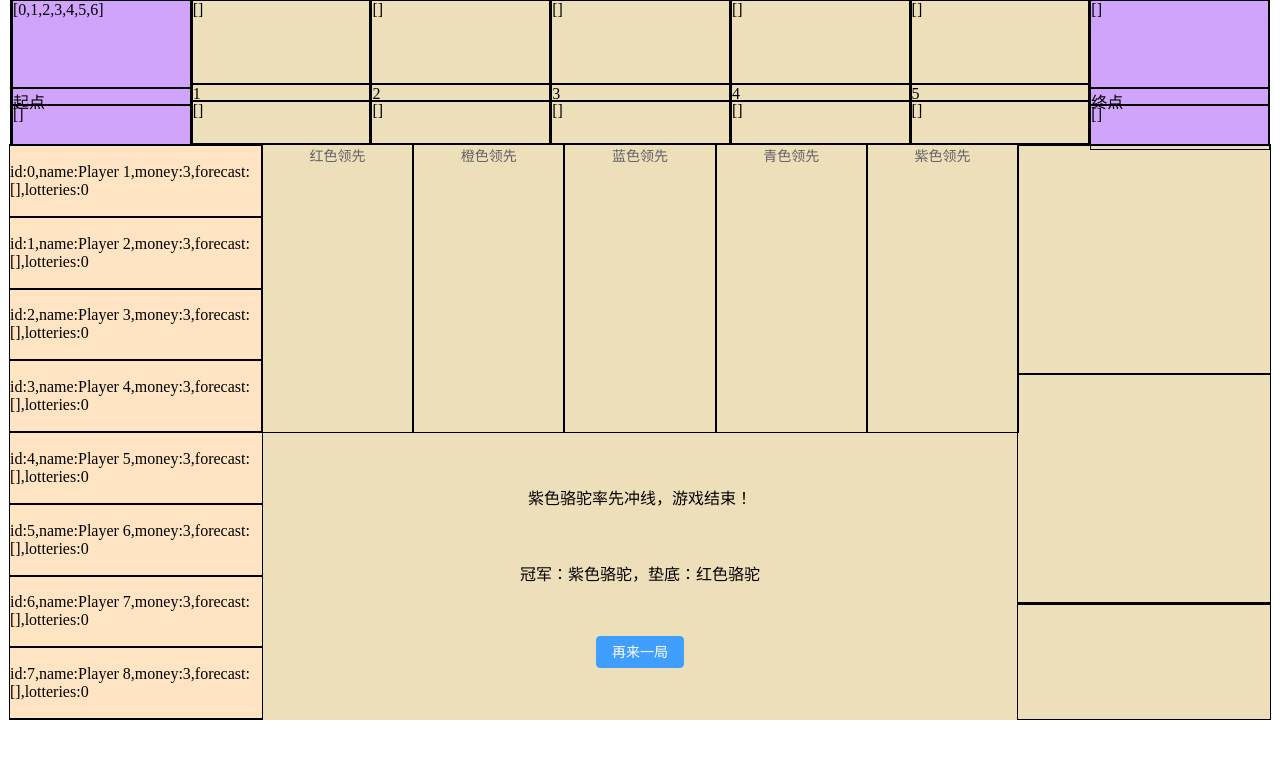
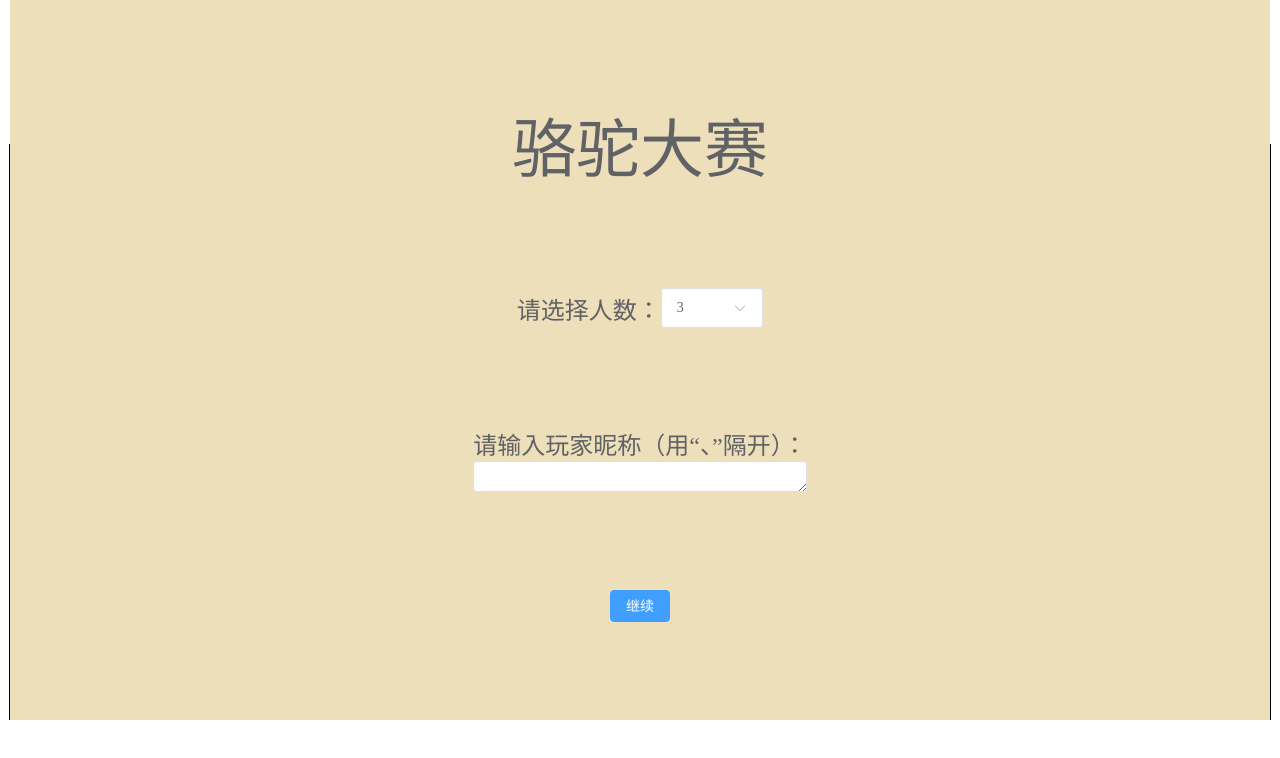
Before and after one commit to Siberia-Young/camel-race, a Vue app: page / in a window 1280 px wide. Shown: the top 758 px of the page. Built offline with nearby package versions, Linux system fonts and the light colour scheme.

Commit message:
增添自定义人数和玩家昵称功能

```diff
--- a/src/App.vue
+++ b/src/App.vue
@@ -22,7 +22,6 @@ export default {
   margin:  auto;
   height: 100vh;
   aspect-ratio: 1.75 / 1;
-  /* 不同版本和不同浏览器的aspect-ratio兼容性解决 */
   max-width: 100vw;
   max-height: 56.25vw;
 }
--- a/src/views/HomeView.vue
+++ b/src/views/HomeView.vue
@@ -1,5 +1,28 @@
 <template>
   <div class="home-view">
+    <div class="info-section" v-if="this.globalState === 'info'">
+      <el-text class="game-title" size="large">骆驼大赛</el-text>
+      <div class="player-num">
+        <el-text size="large">请选择人数：</el-text>
+        <el-select v-model="playerNum" placeholder="请选人数" size="large">
+          <el-option
+            v-for="item in Array.from({ length: 6 }, (_, index) => index + 3)"
+            :key="item"
+            :label="Number(item)"
+            :value="item"
+          />
+        </el-select>
+      </div>
+      <div class="player-name">
+        <el-text size="large">请输入玩家昵称（用“、”隔开）：</el-text>
+        <el-input
+          type="textarea"
+          autosize
+          v-model="customizePlayerNamesStr"
+        ></el-input>
+      </div>
+      <el-button type="primary" @click="next">继续</el-button>
+    </div>
     <div class="top">
       <RaceSection class="race-section" :raceStates="raceStates" />
     </div>
@@ -23,16 +46,11 @@
             >跳过初始化</el-button
           >
           <el-button
-            type="primary"
+            :type="globalState === 'initial' ? 'primary' : 'warning'"
             @click="initialize"
-            v-if="globalState === 'initial'"
-            >初始化</el-button
-          >
-          <el-button
-            type="warning"
-            @click="initialize"
-            v-if="globalState === 'wait'"
-            >重新初始化</el-button
+            >{{
+              globalState === "initial" ? "初始化" : "重新初始化"
+            }}</el-button
           >
           <el-button
             type="primary"
@@ -153,7 +171,9 @@
             </el-radio>
           </el-radio-group>
           <el-button-group class="operate">
-            <div class="current-player">{{ playerNames[currentPlayer] }}</div>
+            <div class="current-player">
+              {{ playerNames[currentPlayer] }}
+            </div>
             <el-button type="danger" @click="reset">重置</el-button>
             <el-button
               type="primary"
@@ -169,7 +189,11 @@
         <div class="finally-section" v-if="globalState === 'finished'">
           <!-- 这里的ranking明明是对象，为什么取不出属性id，请回答 -->
           <div>{{ camels[ranking[0]] }}骆驼率先冲线，游戏结束！</div>
-          <div>冠军：{{ camels[ranking[0]] }}骆驼，垫底：{{ camels[ranking[4]] }}骆驼</div>
+          <div>
+            冠军：{{ camels[ranking[0]] }}骆驼，垫底：{{
+              camels[ranking[4]]
+            }}骆驼
+          </div>
           <el-button type="primary" @click="again">再来一局</el-button>
         </div>
       </div>
@@ -198,10 +222,12 @@ export default {
   },
   data() {
     return {
-      globalState: "finished", //info,initial,wait,running,settling,finished
-      playerNum: 8,
+      globalState: "info", //info,initial,wait,running,settling,finished
+      playerNum: 3,
       currentPlayer: 0,
-      playerNames: [
+      customizePlayerNamesStr: "",
+      customizePlayerNames: [],
+      defaultPlayerNames: [
         "Player 1",
         "Player 2",
         "Player 3",
@@ -240,6 +266,11 @@ export default {
     };
   },
   computed: {
+    playerNames() {
+      return this.customizePlayerNames.length === 0
+        ? this.defaultPlayerNames
+        : this.customizePlayerNames;
+    },
     ranking() {
       let rank = [];
       this.camelStates.slice(0, 5).forEach((camelState, index) => {
@@ -295,6 +326,15 @@ export default {
     },
   },
   watch: {
+    customizePlayerNamesStr: {
+      handler: function (val) {
+        this.customizePlayerNames = val
+          .split(/[、,;，；]/)
+          .map((item) => item.trim())
+          .filter((item) => item != "");
+      },
+      deep: true,
+    },
     trap: {
       handler: function (val) {
         this.raceStates.forEach((raceState) => {
@@ -322,7 +362,9 @@ export default {
       deep: true,
     },
   },
-  mounted() {
+  mounted() {},
+  methods: {
+    init() {
       this.playerNames.slice(0, this.playerNum).forEach((playerName, index) => {
         this.playerStates.push({
           id: index,
@@ -366,7 +408,10 @@ export default {
         this.dices.push(i);
       }
     },
-  methods: {
+    next() {
+      this.globalState = "initial";
+      this.init();
+    },
     skipInitialize() {
       this.camelStates.forEach((camelState) => {
         if (camelState.name === "black" || camelState.name === "white") {
@@ -707,6 +752,54 @@ export default {
   background-color: #eedfbb;
 }
 
+.info-section {
+  height: 100%;
+  aspect-ratio: 1.75 / 1;
+  max-width: 100vw;
+  max-height: 56.25vw;
+  position: fixed;
+  z-index: 1;
+  background-color: #eedfbb;
+  display: flex;
+  flex-direction: column;
+  justify-content: space-evenly;
+  align-items: center;
+}
+
+.game-title {
+  font-size: 8vh;
+}
+
+.player-num {
+  display: flex;
+  flex-direction: row;
+  justify-content: space-evenly;
+  align-items: center;
+}
+
+.player-num .el-text {
+  font-size: 3vh;
+}
+
+.player-num .el-select {
+  width: 8vw;
+}
+
+.player-name {
+  display: flex;
+  flex-direction: column;
+  justify-content: space-evenly;
+  align-items: center;
+}
+
+.player-name .el-text {
+  font-size: 3vh;
+}
+
+.player-name .el-input {
+  width: 30vw;
+}
+
 .top {
   height: 20%;
   width: 100%;
```
Also changed, not shown: 1 other file (tests, documents, lock files or other folders). Lines whose indentation alone changed are shown as unchanged.
